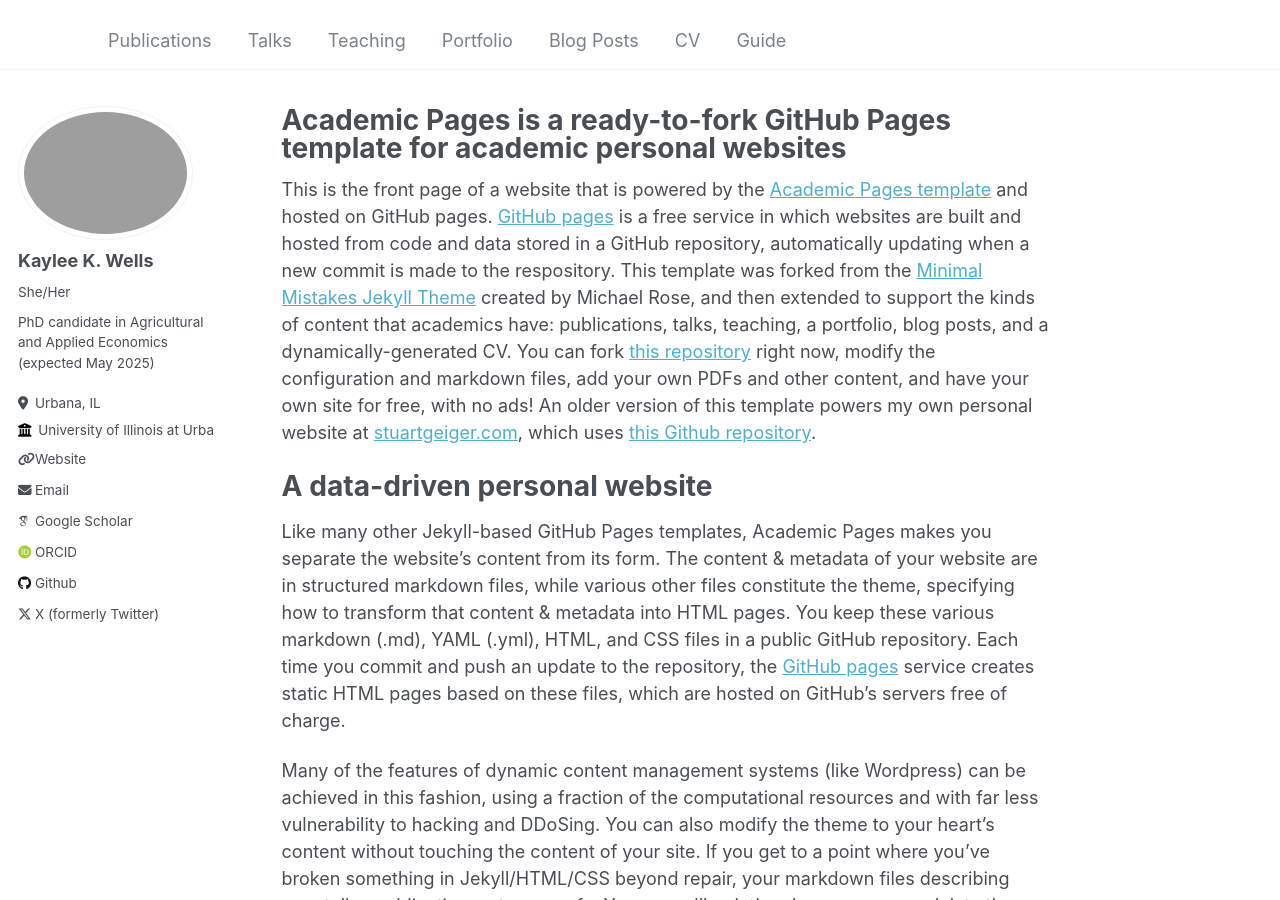
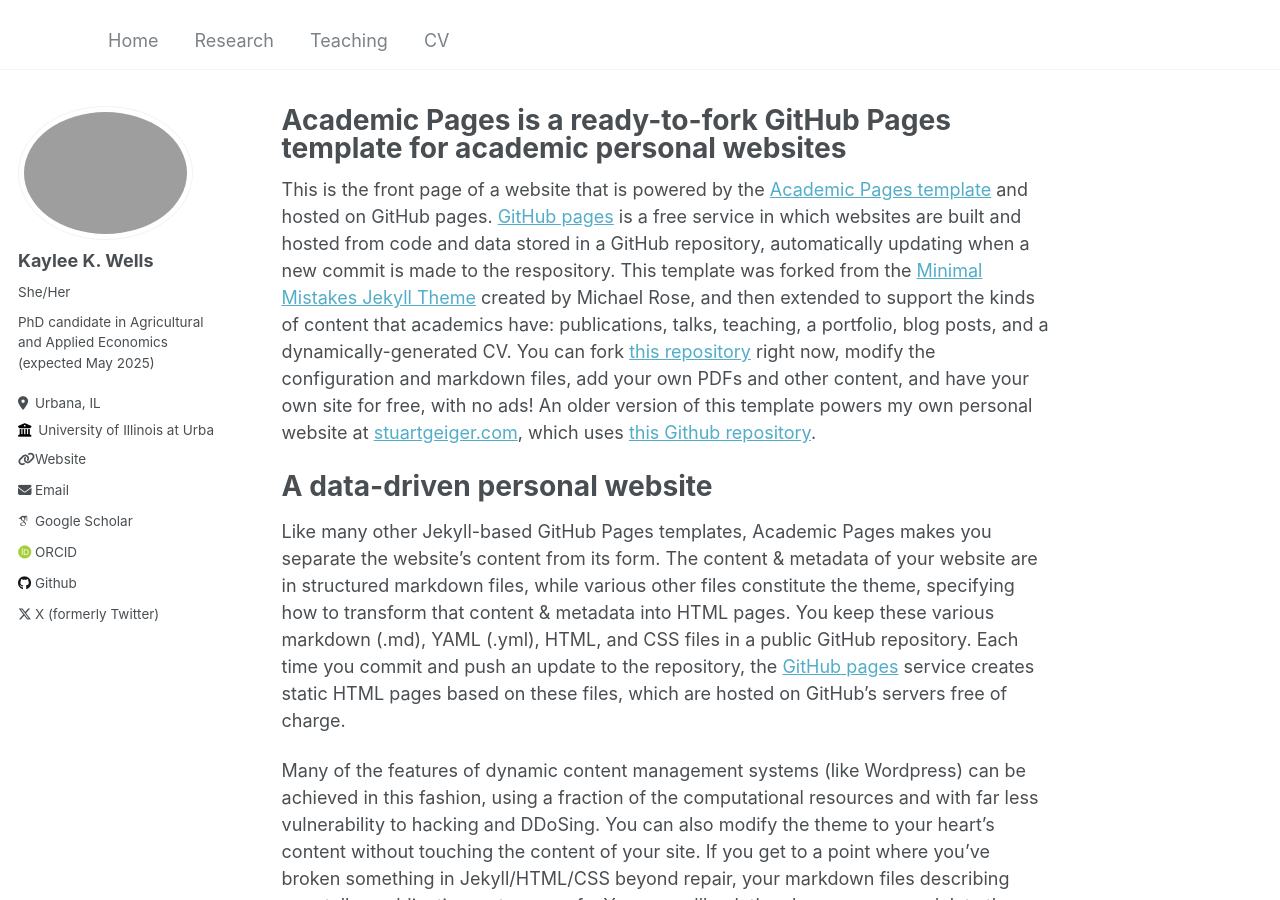
Before and after one commit to KayleeWells/KayleeWells.github.io, a Jekyll site: the page built from _pages/about.md, in a window 1280 px wide and 900 px high. Built offline with Jekyll 4.4.1, drawn with Linux system fonts in a browser that asks for light colours; some web fonts are replaced.

Commit message:
Update navigation.yml

```diff
--- a/_data/navigation.yml
+++ b/_data/navigation.yml
@@ -1,22 +1,13 @@
 # main links links
 main:
-  - title: "Publications"
-    url: /publications/
+  - title: "Home"
+    url:
 
-  - title: "Talks"
-    url: /talks/
+  - title: "Research"
+    url: /research/
 
   - title: "Teaching"
     url: /teaching/
 
-  - title: "Portfolio"
-    url: /portfolio/
-
-  - title: "Blog Posts"
-    url: /year-archive/
-
   - title: "CV"
     url: /cv/
-
-  - title: "Guide"
-    url: /markdown/
```
